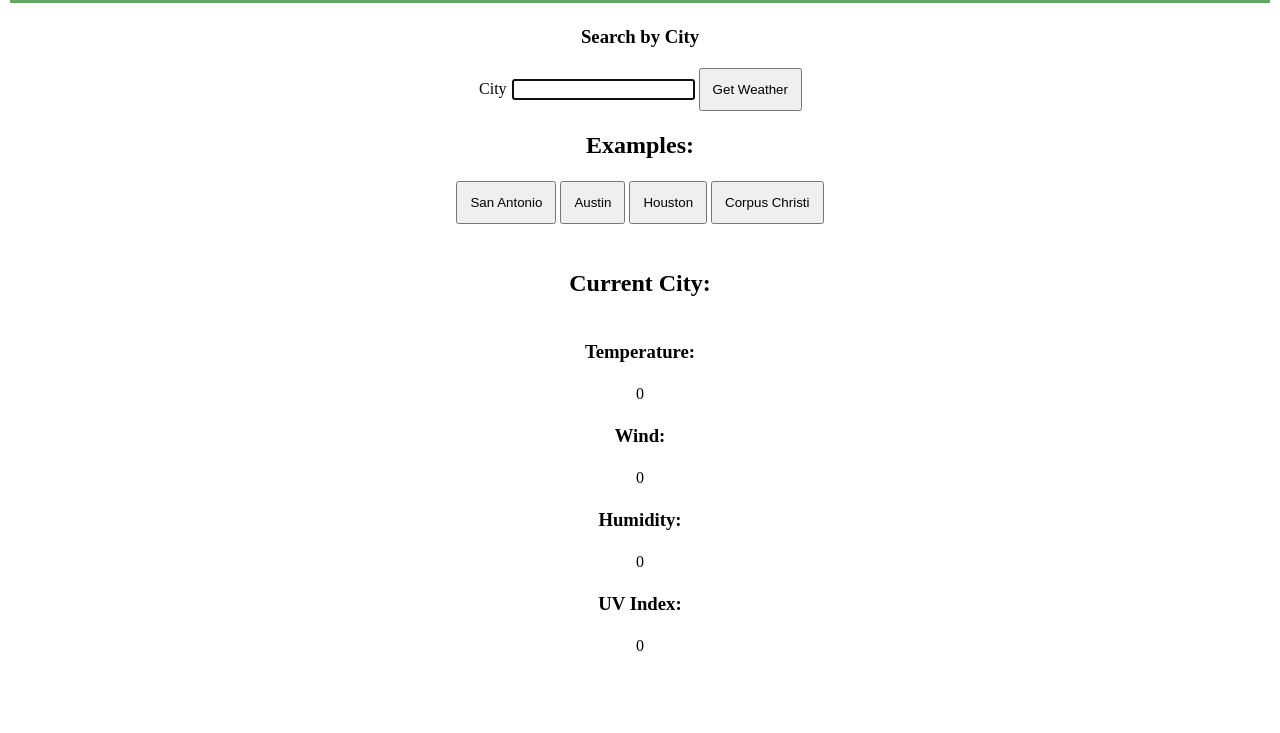
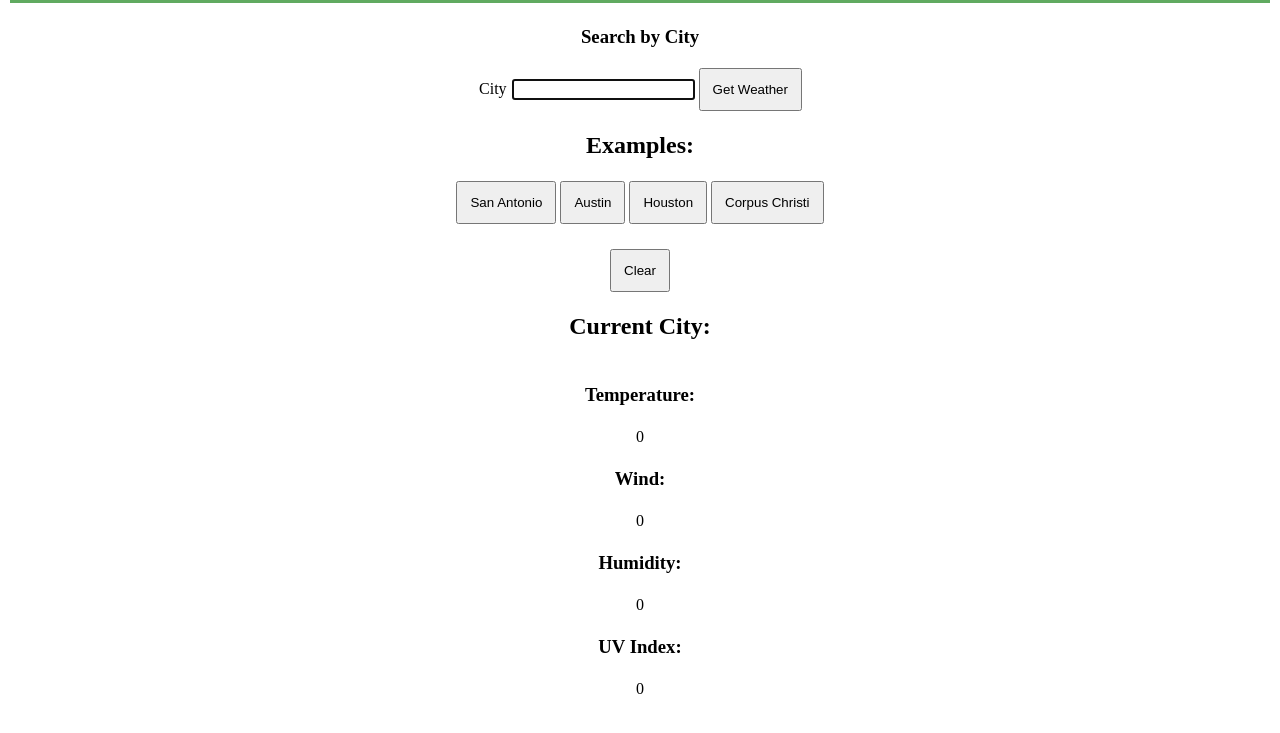
Before and after one commit to Theodoric-Graham/WeatherAPI, a plain HTML site: page index.html in a window 1280 px wide. Shown: the part 91-824 px from the top of the page. Before the commit the page ends 800 px from the top, so only its background shows below. Drawn offline with Linux system fonts and the light colour scheme.

Commit message:
added dives for styling and clear button

```diff
--- a/index.html
+++ b/index.html
@@ -38,6 +38,7 @@
         </div>
       </div>
       <section class="current-city">
+        <button class="clear">Clear</button>
         <h2>Current City:</h2>
         <p id="city-name"></p>
         <h3>Temperature:</h3>
@@ -49,9 +50,7 @@
         <h3>UV Index:</h3>
         <p id="uv">0</p>
       </section>
-      <section class="five-day">
-        <div class="weather-container"></div>
-      </section>
+      <section class="five-day"></section>
     </main>
   </body>
 </html>
```
